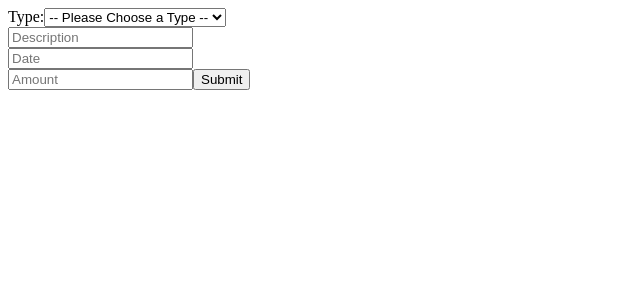
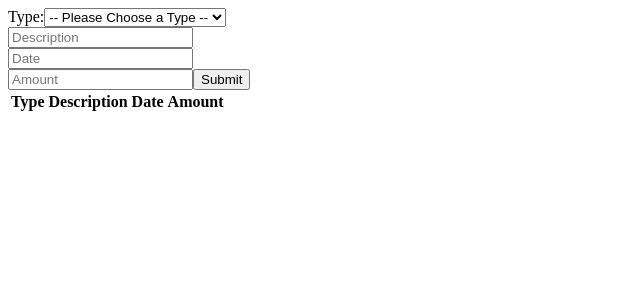
Before and after one commit to mauroleos/Expense-Tracker-App, a React (Create React App) app in the folder my-app/: page / in a window 1280 px wide. Shown: the top 300 px of the page, without its empty margins (0-640 px from the left). Built offline with nearby package versions, Linux system fonts and the light colour scheme.

Commit message:
Added table

```diff
--- a/my-app/src/App.js
+++ b/my-app/src/App.js
@@ -1,13 +1,11 @@
 import React, { useState } from "react";
 import Form from "./Components/FormContainer";
-import ExpenseTrackerTable from "./Components/ExpenseTrackerTable";
 
 function App() {
   useState();
   return (
     <div>
       <Form />
-      <ExpenseTrackerTable />
     </div>
   );
 }
--- a/my-app/src/Components/ExpenseTrackerTable.js
+++ /dev/null
@@ -1,14 +0,0 @@
-import React, { Component } from "react";
-// import ExpenseTrackerForm from "./Components/ExpenseTracker/Form";
-
-class ExpenseTrackerTable extends Component {
-  constructor() {
-    super();
-    this.state = {};
-  }
-  render() {
-    return <table></table>;
-  }
-}
-
-export default ExpenseTrackerTable;
--- a/my-app/src/Components/FormComponent.js
+++ b/my-app/src/Components/FormComponent.js
@@ -44,10 +44,6 @@ function FormComponent(props) {
         />
         <button>Submit</button>
       </form>
-      <h1>{props.data.description}</h1>
-      <h1>{props.data.date}</h1>
-      <h1>{props.data.amount}</h1>
-      <h1>{props.data.type}</h1>
     </main>
   );
 }
--- a/my-app/src/Components/FormContainer.js
+++ b/my-app/src/Components/FormContainer.js
@@ -1,92 +1,6 @@
-// import React, { Component } from "react";
-
-// class ExpenseTrackerForm extends Component {
-//   constructor() {
-//     super();
-//     this.state = {
-//       form: {
-//         type: "",
-//         description: "",
-//         date: "",
-//         amount: "",
-//       },
-//       expense: null,
-//     };
-//   }
-
-//   submitted = (e) => {
-//     e.preventDefault();
-//     const expense = {
-//       type: this.state.form.type,
-//       description: this.state.form.description,
-//       date: this.state.form.date,
-//       amount: this.state.form.amount,
-//     };
-//     this.setState({
-//       expense: expense,
-//     });
-//   };
-
-//   changeInfo = (e) => {
-//     this.setState({
-//       form: {
-//         ...this.state.form,
-//         description: e.target.value,
-//         date: e.target.value,
-//         amount: e.target.value,
-//       },
-//     });
-//   };
-
-//   render() {
-//     return (
-//       <div>
-//         <form onSubmit={this.submitted}>
-//           <label>
-//             Type:
-//             <select>
-//               <option value="Card">Card</option>
-//               <option value="Cash">Cash</option>
-//               <option value="Cryptocoin">Cryptocoin</option>
-//               <option value="Other">Other</option>
-//             </select>
-//           </label>
-//           Description:{" "}
-//           <input
-//             type="text"
-//             placeholder="What did you spend it on"
-//             onChange={this.changeInfo}
-//           ></input>
-//           <br />
-//           Date:{" "}
-//           <input
-//             type="text"
-//             placeholder="Date"
-//             // value={this.form.date}
-//             onChange={this.changeInfo}
-//           ></input>
-//           Amount:
-//           <input
-//             type="text"
-//             placeholder="Amount"
-//             // value={this.form.amount}
-//             onChange={this.changeInfo}
-//           ></input>
-//           <br />
-//           <button>Submit</button>
-//         </form>
-//         {this.state.expense ? <h1>{this.state.expense.description}</h1> : null}
-//         {this.state.expense ? <h2>{this.state.expense.date}</h2> : null}
-//         {this.state.expense ? <h2>{this.state.expense.amount}</h2> : null}
-//       </div>
-//     );
-//   }
-// }
-
-// export default ExpenseTrackerForm;
-
 import React, { Component } from "react";
 import FormComponent from "./FormComponent";
+import Table from "./Table";
 
 class Form extends Component {
   constructor() {
@@ -109,7 +23,12 @@ class Form extends Component {
   handleSubmit() {}
 
   render() {
-    return <FormComponent handleChange={this.handleChange} data={this.state} />;
+    return (
+      <div>
+        <FormComponent handleChange={this.handleChange} data={this.state} />
+        <Table data={this.state} />
+      </div>
+    );
   }
 }
 
--- /dev/null
+++ b/my-app/src/Components/Table.js
@@ -0,0 +1,28 @@
+import React from "react";
+
+function Table(props) {
+  return (
+    <table>
+      <thead>
+        <tr>
+          <th>Type</th>
+          <th>Description</th>
+          <th>Date</th>
+          <th>Amount</th>
+        </tr>
+      </thead>
+      <tbody>
+        <tr>
+          <td>{props.data.type}</td>
+          <td>{props.data.description}</td>
+          <td>{props.data.date}</td>
+          <td>{props.data.amount}</td>
+        </tr>
+      </tbody>
+    </table>
+  );
+}
+
+export default Table;
+
+// Your added item will show up here!
```
